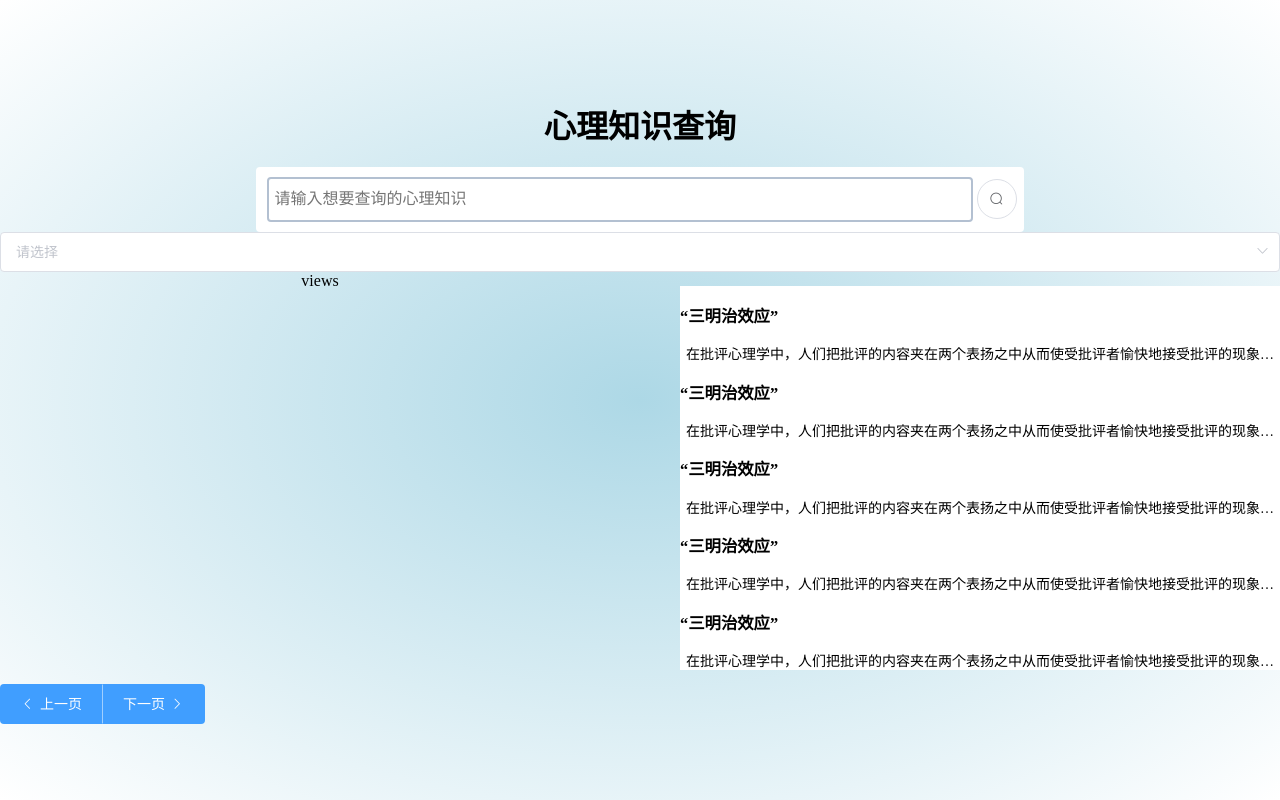
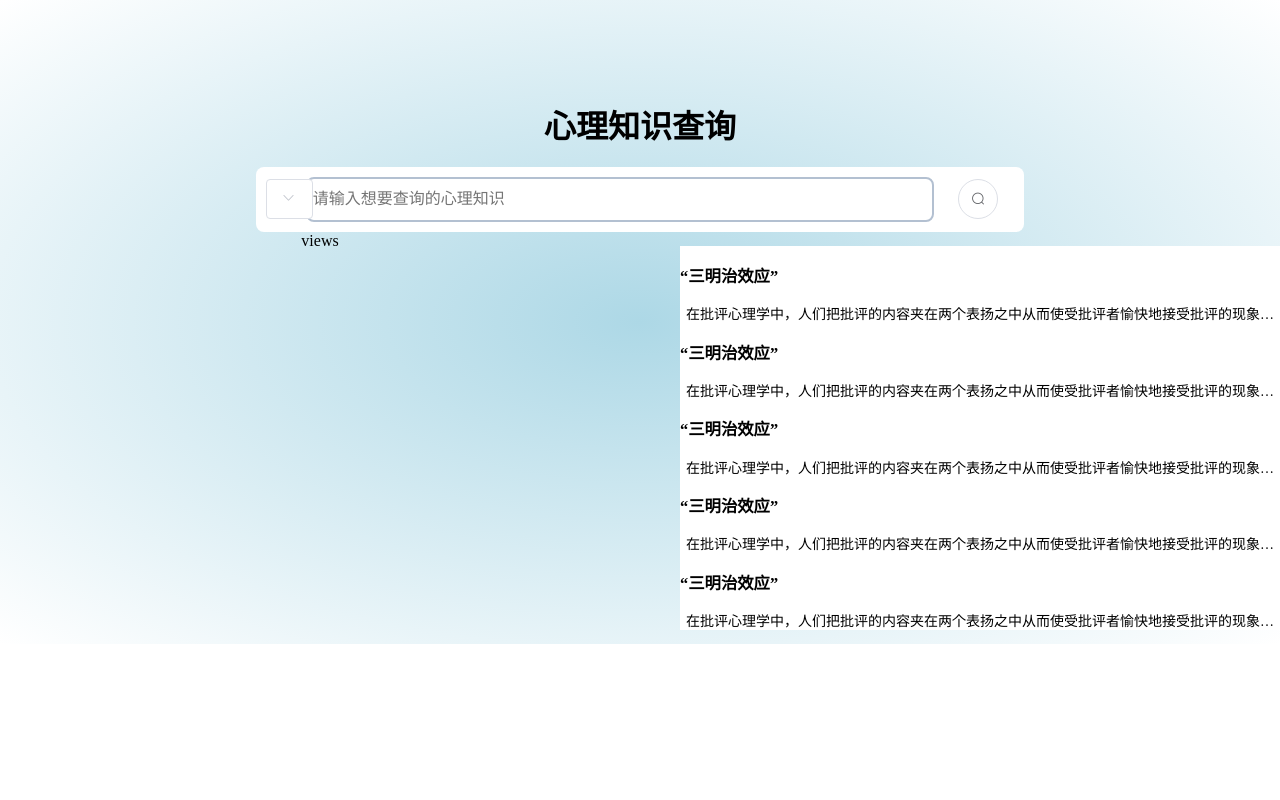
Before and after one commit to seyun1205/-, a Vue app in the folder psychology-chk/: page /knowledge in a window 1280 px wide. Built offline with nearby package versions, Linux system fonts and the light colour scheme.

Commit message:
Update knowledge.vue

```diff
--- a/psychology-chk/src/views/from/main/knowledge.vue
+++ b/psychology-chk/src/views/from/main/knowledge.vue
@@ -3,18 +3,16 @@
     <div class="body_title">
       <h1 class="title">心理知识查询</h1>
       <div class="search">
+        <el-select class="search_codes" v-model="select" slot="prepend" placeholder="请选择">
+          <el-option label="效应" value="1"></el-option>
+          <el-option label="心理学" value="2"></el-option>
+        </el-select>
         <input class="search_input" type="text" placeholder="请输入想要查询的心理知识" />
         <el-button icon="el-icon-search" circle></el-button>
       </div>
-      <div class="search_codes">
-        <el-select v-model="select" slot="prepend" placeholder="请选择">
-          <el-option label="餐厅名" value="1"></el-option>
-          <el-option label="订单号" value="2"></el-option>
-          <el-option label="用户电话" value="3"></el-option>
-        </el-select>
+
+
     </div>
-    </div>
-
 
 
     <div class="body_views">
@@ -29,10 +27,10 @@
     </div>
 
     <div class="footer">
-      <el-button-group class="footer_button">
-        <el-button type="primary" icon="el-icon-arrow-left">上一页</el-button>
-        <el-button type="primary">下一页<i class="el-icon-arrow-right el-icon--right"></i></el-button>
-      </el-button-group>
+<!--      <el-button-group class="footer_button">-->
+<!--        <el-button type="primary" icon="el-icon-arrow-left">上一页</el-button>-->
+<!--        <el-button type="primary">下一页<i class="el-icon-arrow-right el-icon&#45;&#45;right"></i></el-button>-->
+<!--      </el-button-group>-->
     </div>
 
   </div>
@@ -61,8 +59,6 @@ export default {
     display: block;
   }
   .all{
-    width: 100%;
-    height: 100%;
     background-image: radial-gradient(lightblue, white);
   }
 
@@ -83,7 +79,8 @@ export default {
     margin: 0 auto;
     width: 60%;
     background-color: white;
-    border-radius: 4px;
+    border-radius: 8px;
+    position: relative;
   }
   .search_input{
     font: inherit;
@@ -93,13 +90,19 @@ export default {
     box-sizing: content-box;
     background: none;
     height: 2em;
-    width: 90%;
-    margin: 10px 4px 10px;
-    border-radius: 4px;
+    width: 80%;
+    margin: 10px 24px 10px;
+    border-radius: 8px;
     border: 2px solid #B3C0D1;
   }
-
-
+  .search_codes{
+    width: 40px;
+    height: 45px;
+    text-align: center;
+    padding: 0;
+    margin: 12px 10px;
+    position: absolute;
+  }
   .body_views{
     box-sizing: border-box;
     display: flex;
@@ -111,18 +114,20 @@ export default {
     text-align: center;
     padding: 0px;
     margin: 0 auto;
+
   }
+
   .body_views_papers{
     flex: 1;
     text-align: center;
     font-size: 14px;
   }
+
   .footer{
     margin-bottom: 10px;
     padding: 0;
     text-align: center;
     width: 100%;
-
   }
   .footer_button{
     text-align: center;
```
Lines whose indentation alone changed are shown as unchanged.
